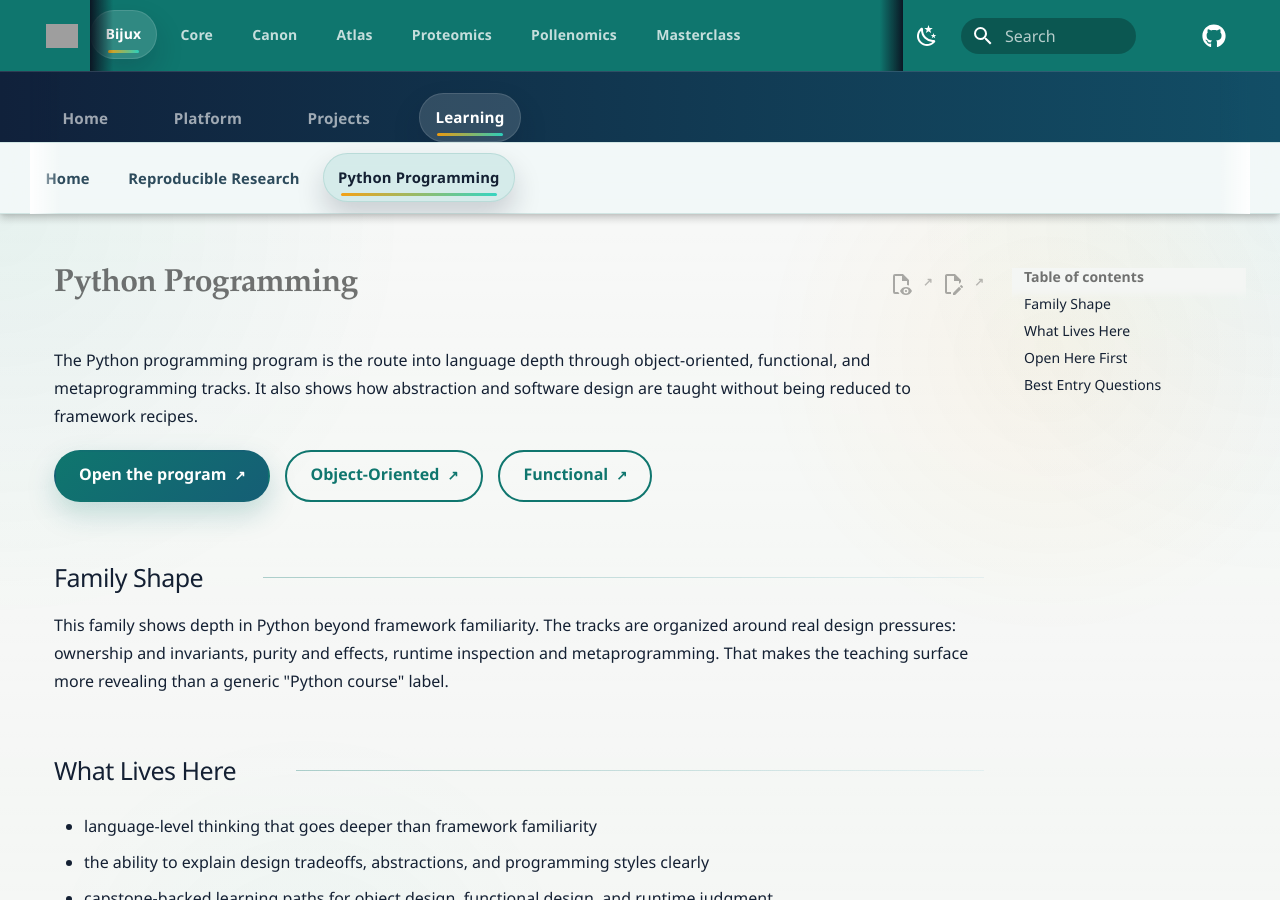
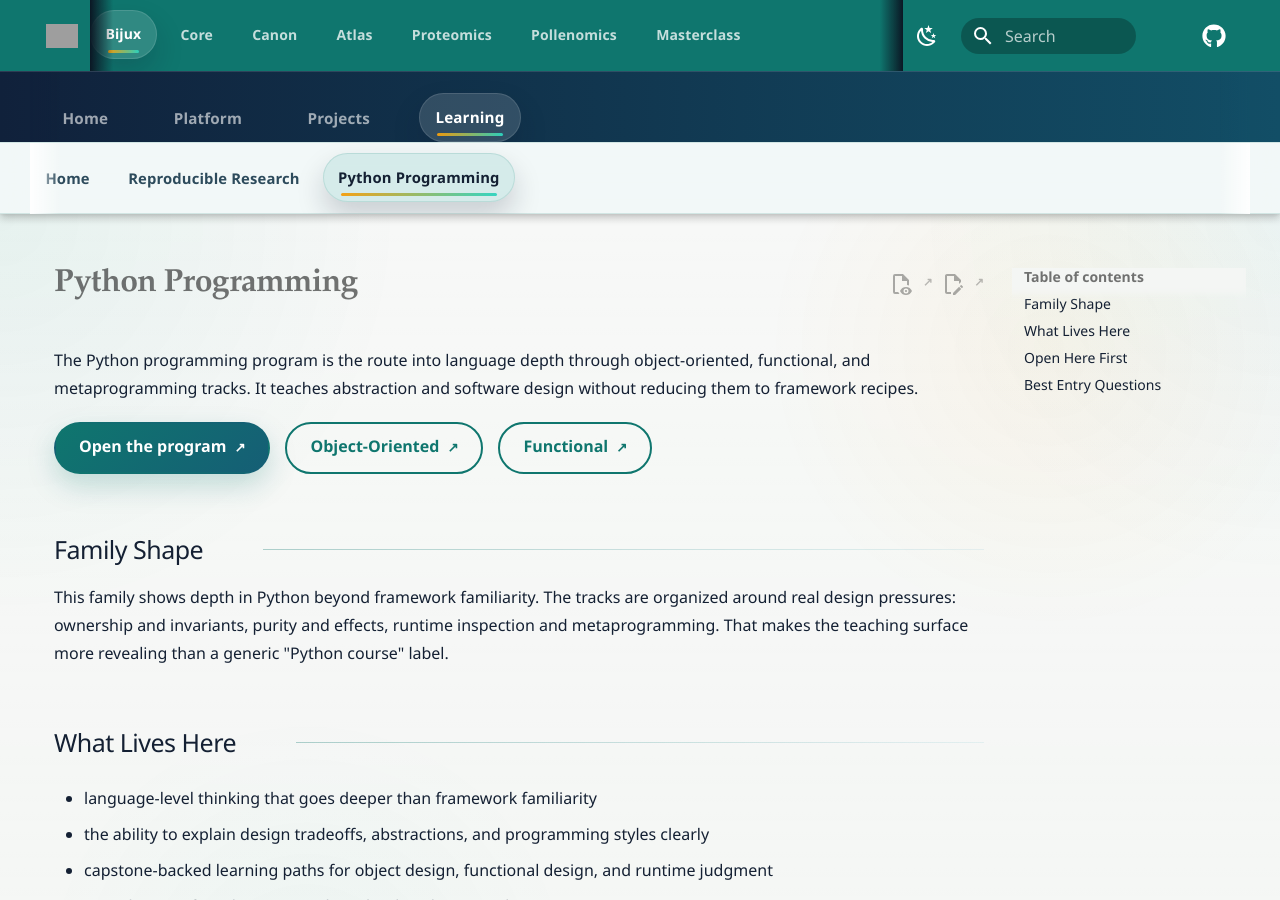
Before and after one commit to bijux/bijux.github.io, an MkDocs documentation site: the page built from docs/learning/python-programming.md, in a window 1280 px wide and 900 px high. Built offline with MkDocs 1.6.1 and Material for MkDocs 9.7.7, drawn with Linux system fonts in a browser that asks for light colours; comment, search, counter and statistics services are not loaded; grey boxes are pictures that could not be loaded.

Commit message:
refactor(learning): keep program descriptions concrete

```diff
--- a/docs/learning/python-programming.md
+++ b/docs/learning/python-programming.md
@@ -10,9 +10,9 @@ last_reviewed: 2026-04-12
 # Python Programming
 
 The Python programming program is the route into language depth through
-object-oriented, functional, and metaprogramming tracks. It also shows
-how abstraction and software design are taught without being reduced to
-framework recipes.
+object-oriented, functional, and metaprogramming tracks. It teaches
+abstraction and software design without reducing them to framework
+recipes.
 
 <div class="bijux-quicklinks">
 <a class="md-button md-button--primary" href="https://bijux.io/bijux-masterclass/python-programming/">Open the program</a>
```
Also changed, not shown: docs/learning/index.md (+2 -2 lines), docs/learning/reproducible-research.md (+1 -1 lines).
